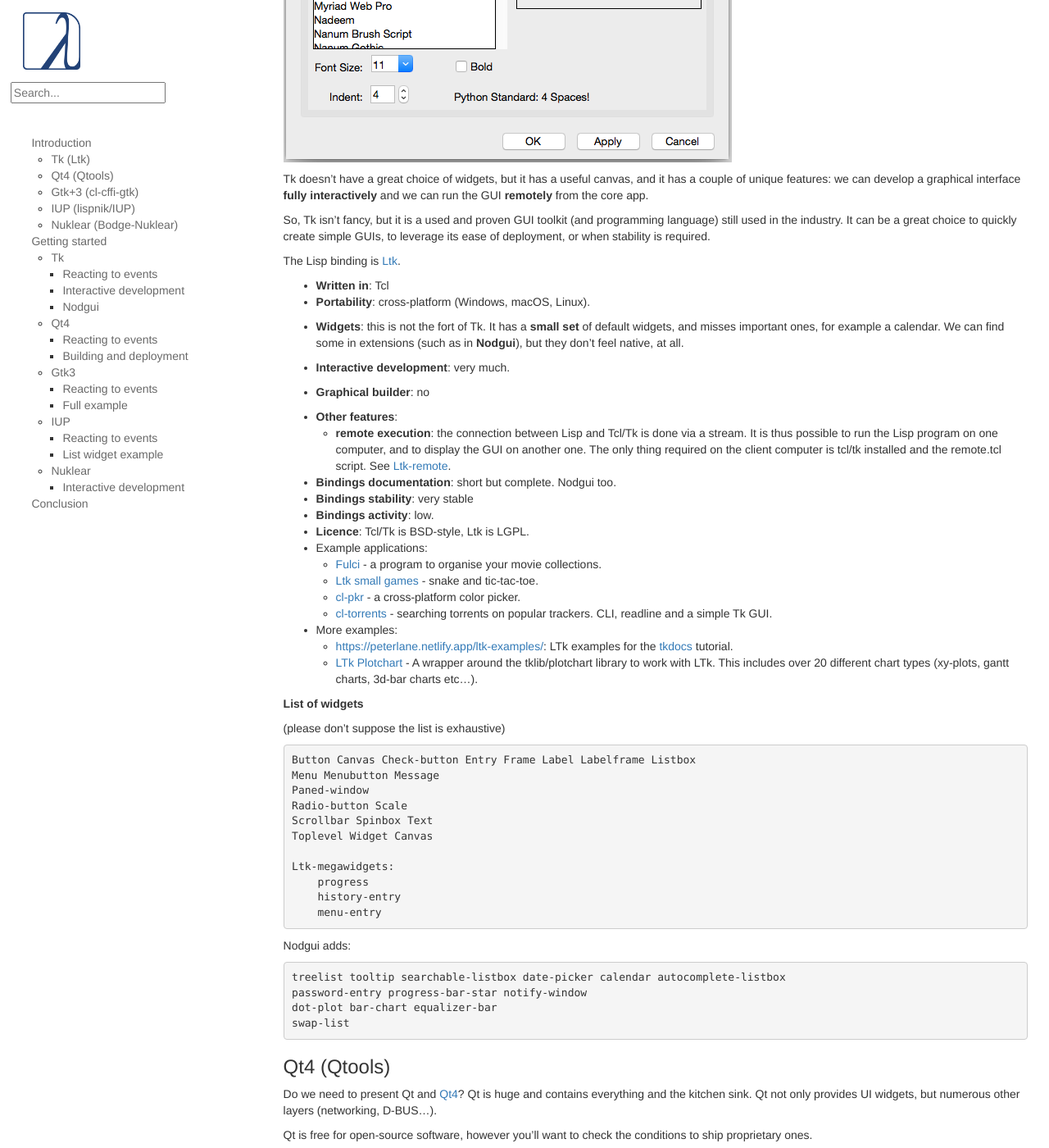
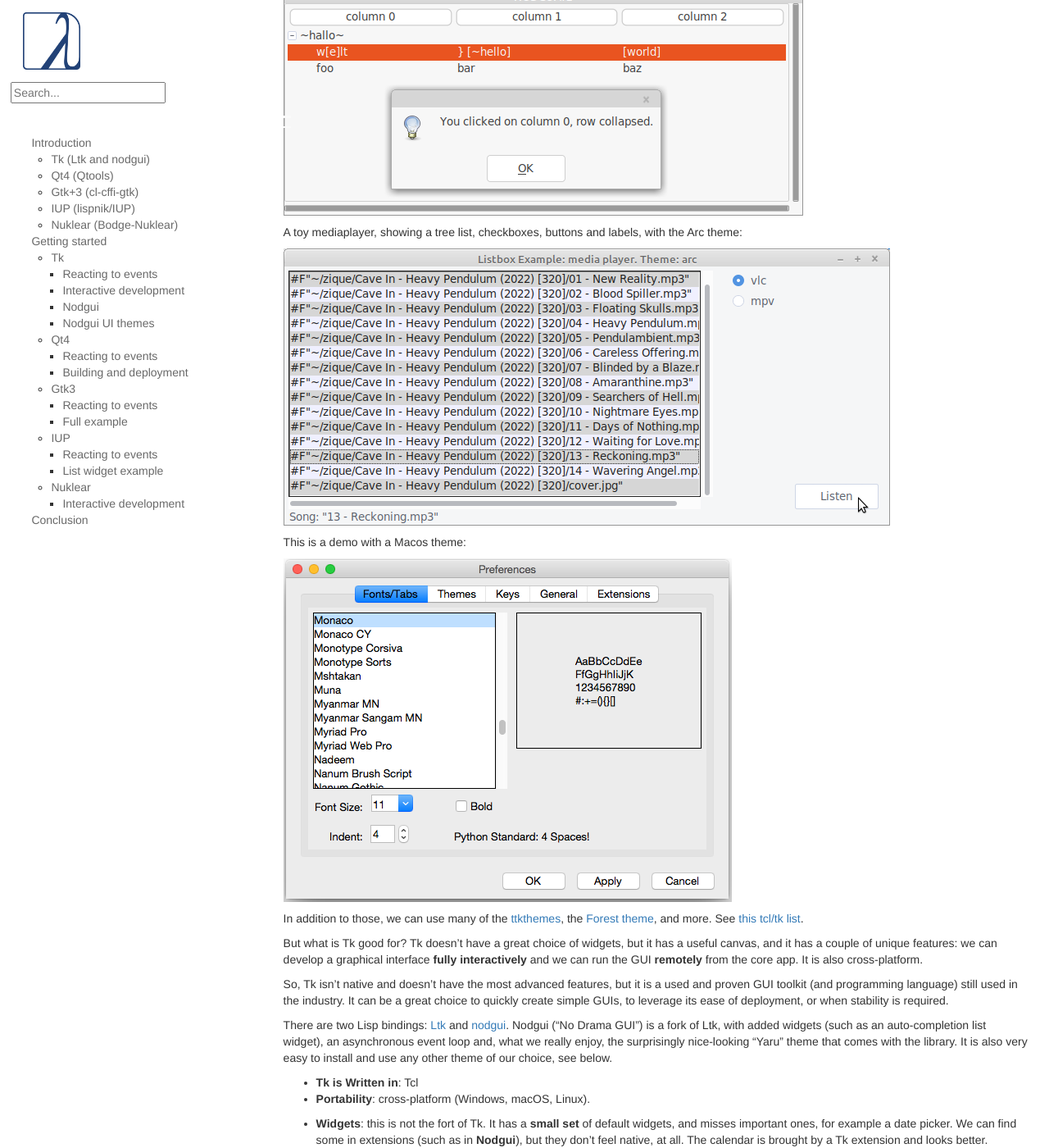
Before and after one commit to LispCookbook/cl-cookbook, a Jekyll site: the page built from gui.md, in a window 1280 px wide and 1400 px high, scrolled down 1452 px. Shown: the whole window at 82% size. Built offline with Jekyll 4.4.1, drawn with Linux system fonts in a browser that asks for light colours; some of the changed text lies outside the part shown.

Commit message:
GUI: nice looking nodgui theme shipped in
frankly, this is huge.

````diff
--- a/gui.md
+++ b/gui.md
@@ -27,7 +27,7 @@
 
 In this recipe, we'll present the following GUI toolkits:
 
-- [Tk][tk] with [Ltk][ltk]
+- [Tk][tk] with [Ltk][ltk] and [nodgui][nodgui]
 - [Qt4][qt4] with [Qtools][qtools]
 - [IUP][iup-tecgraf] with [lispnik/iup][iup-lisp]
 - [Gtk3][gtk] with [cl-cffi-gtk][cl-cffi-gtk]
@@ -61,34 +60,56 @@
 
 as well as the other ones listed on [awesome-cl#gui](https://github.com/CodyReichert/awesome-cl#Gui) and [Cliki](https://www.cliki.net/GUI).
 
-### Tk (Ltk)
+### Tk (Ltk and nodgui)
 
 [Tk][tk] (or Tcl/Tk, where Tcl is the programming language) has the
 infamous reputation of having an outdated look. This is not (so) true
 anymore since its version 8 of 1997 (!). It is probably better than
-you think:
+you think.
+
+This is a simple GUI with nodgui's built-in theme (more on that below):
+
+![](assets/gui/nodgui-feet2meters-yaru.png)
+
+This is a treeview, with the same theme:
+
+![](assets/gui/nodgui-treeview-yaru.png)
+
+A toy mediaplayer, showing a tree list, checkboxes, buttons and labels, with the Arc theme:
+
+![](assets/gui/mediaplayer-nodgui-arc.png)
+
+This is a demo with a Macos theme:
 
 ![](assets/gui/ltk-on-macos.png)
 
-Tk doesn't have a great choice of widgets, but it has a useful canvas,
+In addition to those, we can use many of the [ttkthemes](https://ttkthemes.readthedocs.io/en/latest/themes.html), the [Forest theme](https://github.com/rdbende/Forest-ttk-theme), and more. See [this tcl/tk list](https://wiki.tcl-lang.org/page/List+of+ttk+Themes).
+
+But what is Tk good for? Tk doesn't have a great choice of widgets, but it has a useful canvas,
 and it has a couple of unique features: we can develop a graphical
 interface **fully interactively** and we can run the GUI **remotely**
-from the core app.
+from the core app. It is also cross-platform.
 
-So, Tk isn't fancy, but it is a used and proven GUI toolkit (and
+So, Tk isn't native and doesn't have the most advanced features,
+but it is a used and proven GUI toolkit (and
 programming language) still used in the industry. It can be a great
 choice to quickly create simple GUIs, to leverage its ease of deployment, or
 when stability is required.
 
-The Lisp binding is [Ltk][ltk].
+There are two Lisp bindings: [Ltk][ltk] and [nodgui][nodgui]. Nodgui
+("No Drama GUI") is a fork of Ltk, with added widgets (such as an
+auto-completion list widget), an asynchronous event loop and, what we
+really enjoy, the surprisingly nice-looking "Yaru" theme that comes
+with the library. It is also very easy to install and use any other theme of
+our choice, see below.
 
-- **Written in**: Tcl
+- **Tk is Written in**: Tcl
 - **Portability**: cross-platform (Windows, macOS, Linux).
 
 - **Widgets**: this is not the fort of Tk. It has a **small set** of
-  default widgets, and misses important ones, for example a calendar. We
+  default widgets, and misses important ones, for example a date picker. We
   can find some in extensions (such as in **Nodgui**), but they don't
-  feel native, at all.
+  feel native, at all. The calendar is brought by a Tk extension and looks better.
 
 - **Interactive development**: very much.
 
@@ -103,7 +124,7 @@
 
 - **Bindings documentation**: short but complete. Nodgui too.
 - **Bindings stability**: very stable
-- **Bindings activity**: low.
+- **Bindings activity**: low for Ltk (mostly maintenance), active for nodgui (new features).
 - **Licence**: Tcl/Tk is BSD-style, Ltk is LGPL.
 - Example applications:
   - [Fulci](https://notabug.org/cage/fulci/) - a program to organise your movie collections.
@@ -133,7 +154,7 @@
     menu-entry
 ```
 
-Nodgui adds:
+nodgui adds:
 
 ```
 treelist tooltip searchable-listbox date-picker calendar autocomplete-listbox
@@ -389,8 +410,69 @@
 
 ~~~lisp
 (ql:quickload "nodgui")
-(nodgui.demo::demo)
+(nodgui.demo:demo)
 ~~~
+
+but hey, to load the demo with the better looking theme, do:
+
+~~~lisp
+(nodgui.demo:demo :theme "yaru")
+~~~
+
+or
+
+~~~lisp
+(setf nodgui:*default-theme* "yaru")
+(nodgui.demo:demo)
+~~~
+
+#### Nodgui UI themes
+
+To use the "yaru" theme that comes with nodgui, we can simply do:
+
+~~~lisp
+(with-nodgui ()
+  (use-theme "yaru")
+  …)
+~~~
+
+or
+
+~~~lisp
+(with-nodgui (:theme "yaru")
+  …)
+~~~
+
+or
+
+~~~lisp
+(setf nodgui:*default-theme* "yaru")
+(with-nodgui ()
+  …)
+~~~
+
+It is also possible to install and load another tcl theme. For example, clone the [Forest ttk theme](https://github.com/rdbende/Forest-ttk-theme) or the [ttkthemes](https://github.com/TkinterEP/ttkthemes/). Your project directory would look like this:
+
+```
+yourgui.asd
+yourgui.lisp
+ttkthemes/
+```
+
+Inside `ttkthemes/`, you will find themes under the `png/` directory (the other ones are currently not supported):
+
+    /ttkthemes/ttkthemes/png/arc/arc.tcl
+
+You need to load the .tcl file with nodgui, and tell it to use this theme:
+
+~~~lisp
+(with-nodgui ()
+   (eval-tcl-file "/ttkthemes/ttkthemes/png/arc/arc.tcl")
+   (use-theme "arc")
+   … code here …)
+~~~
+
+and that's it. Your application now uses a new and decently looking GUI theme.
 
 ### Qt4
 
@@ -989,6 +1071,7 @@
 
 [tk]: https://www.tcl.tk
 [ltk]: http://www.peter-herth.de/ltk/ltkdoc/
+[nodgui]: https://notabug.org/cage/nodgui
 [qt4]: https://doc.qt.io/archives/qt-4.8/index.html
 [gtk]: https://www.gtk.org/
 [qtools]: https://github.com/Shinmera/qtools
````
Also changed, not shown: other parts of gui.md (+0 -1 lines), assets/gui/mediaplayer-nodgui-arc.png (added), assets/gui/nodgui-feet2meters-yaru.png (added), assets/gui/nodgui-treeview-yaru.png (added).
